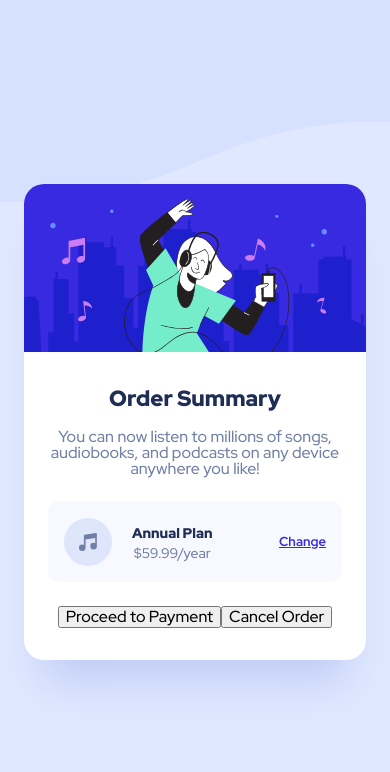
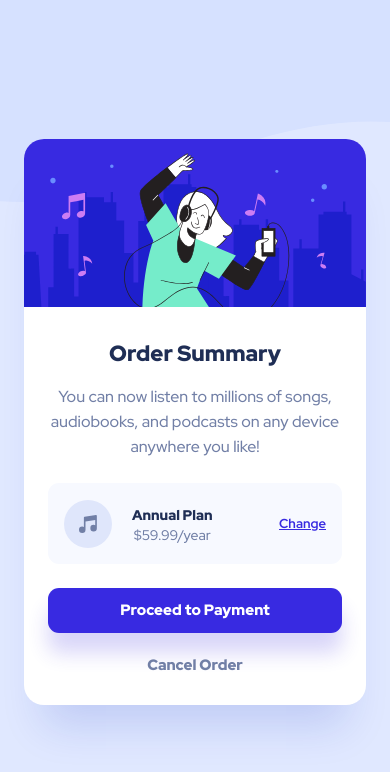
Before and after one commit to miguelzaga/order-summary-component, a JavaScript app: page / in a window 390 px wide. Shown: the top 772 px of the page. Built offline with nearby package versions, Linux system fonts and the light colour scheme.

Commit message:
styled card mobile

```diff
--- a/src/scss/02-base/_typography.scss
+++ b/src/scss/02-base/_typography.scss
@@ -19,3 +19,9 @@ h2 {
   line-height: 19px;
   color: var(--color-font-main);
 }
+
+button {
+  font-size: rem(15px);
+  font-weight: 900;
+  color: var(--color-font-secondary);
+}
--- a/src/scss/05-components/_card.scss
+++ b/src/scss/05-components/_card.scss
@@ -16,5 +16,24 @@
 
   &__description {
     margin-bottom: 24px;
+    line-height: 25px;
+  }
+
+  &__btn {
+    display: block;
+    width: 100%;
+    margin-bottom: 24px;
+    background-color: var(--color-highlight);
+    box-shadow: 0px 20px 20px rgba(56, 42, 225, 0.190291);
+    color: white;
+    border: none;
+    padding: 15px;
+    border-radius: 11px;
+  }
+
+  &__btn-cancel {
+    border: 0;
+    padding: 0;
+    background: unset;
   }
 }
```
